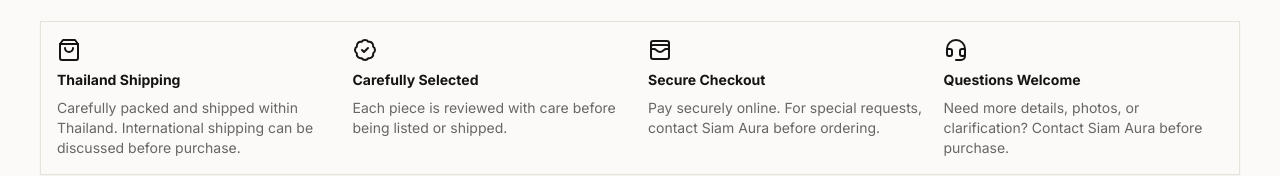
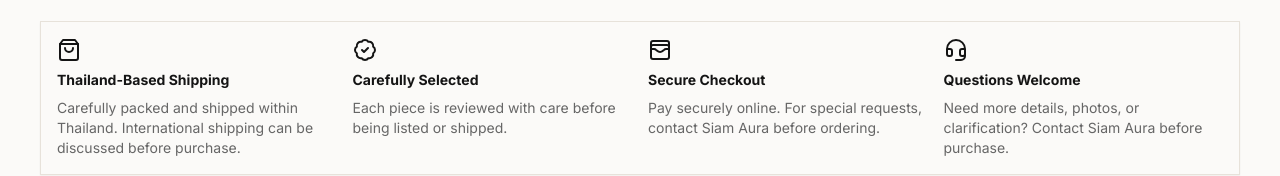
Before and after one commit to anthonytkool/siamaura-code-review, a Next.js app: page / in a window 1280 px wide. Shown: the part 2821-2997 px from the top of the page. Built offline with nearby package versions, Linux system fonts and the light colour scheme; no server answers; the database is empty.

Commit message:
feat: refine shipping trust wording

```diff
--- a/components/icon-boxes.tsx
+++ b/components/icon-boxes.tsx
@@ -8,7 +8,7 @@
         <CardContent className='grid md:grid-cols-4 gap-4 p-4'>
           <div className='space-y-2'>
             <ShoppingBag />
-            <div className='text-sm font-bold'>Thailand Shipping</div>
+            <div className='text-sm font-bold'>Thailand-Based Shipping</div>
             <div className='text-sm text-muted-foreground'>
               Carefully packed and shipped within Thailand. International
               shipping can be discussed before purchase.
```
